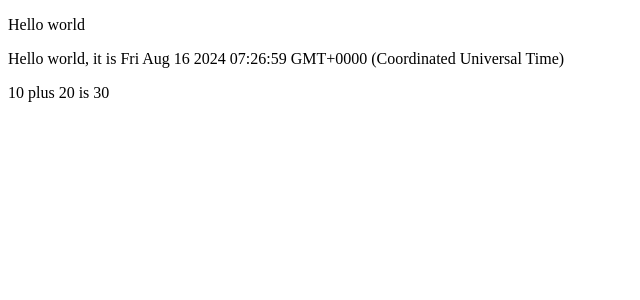
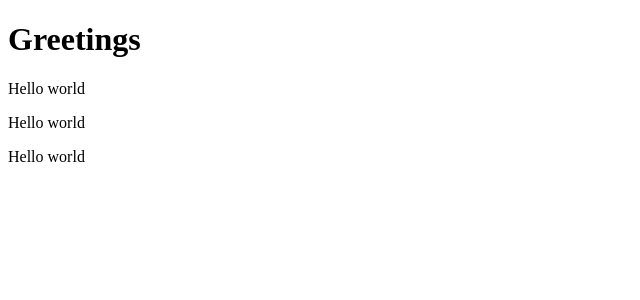
Before and after one commit to JoonasHilt/01-part1, a React (Vite) app: page / in a window 1280 px wide. Shown: the top 300 px of the page, without its empty margins (0-640 px from the left). Built offline with nearby package versions, Linux system fonts and the light colour scheme.

Commit message:
päivitetty app.jsx

```diff
--- a/src/App.jsx
+++ b/src/App.jsx
@@ -1,17 +1,19 @@
-const App = () => {
-  console.log("Hello from komponentti");
-  const now = new Date();
-  const a = 10;
-  const b = 20;
-  console.log(now, a + b);
-
+const Hello = () => {
   return (
     <div>
       <p>Hello world</p>
-      <p>Hello world, it is {now.toString()}</p>
-      <p>
-        {a} plus {b} is {a + b}
-      </p>
+    </div>
+  );
+};
+
+const App = () => {
+  return (
+    <div>
+      <h1>Greetings</h1>
+
+      <Hello />
+      <Hello />
+      <Hello />
     </div>
   );
 };
```
